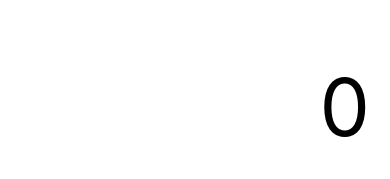
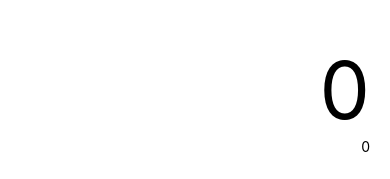
Before and after one commit to arryanggaputra/calculator-flexbox-redux, a React Native app: screen / in a window 390 px wide. Shown: the part 265-444 px from the top of the page. Built offline with nearby package versions, Linux system fonts and the light colour scheme.

Commit message:
Show expressions in the screen

```diff
--- a/src/Screen.tsx
+++ b/src/Screen.tsx
@@ -31,6 +31,9 @@ function Screen(props: any) {
     <View style={styles.container}>
       <View style={styles.resultArea}>
         <Text style={styles.resultLabel}>{props.visibleNumber}</Text>
+        <View>
+          <Text>{props.expression.join('')}</Text>
+        </View>
       </View>
       <View style={styles.numberPadArea}>
         <View style={styles.numberPad}>
--- a/src/store/reducer.ts
+++ b/src/store/reducer.ts
@@ -36,7 +36,6 @@ const reducer = (state = initialState, action) => {
       }
 
       let calculation = eval(_expression.join(''))
-      console.log(calculation)
       _state = Object.assign(_state, {
         expression: [calculation],
         isDoneCalculate: true,
```
